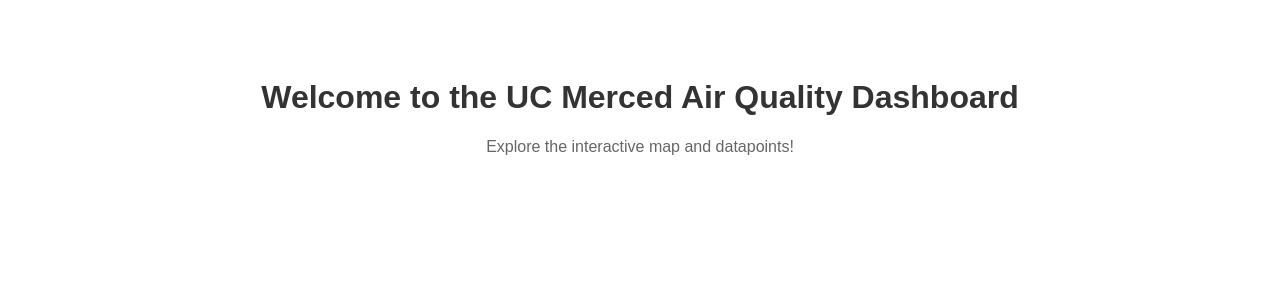
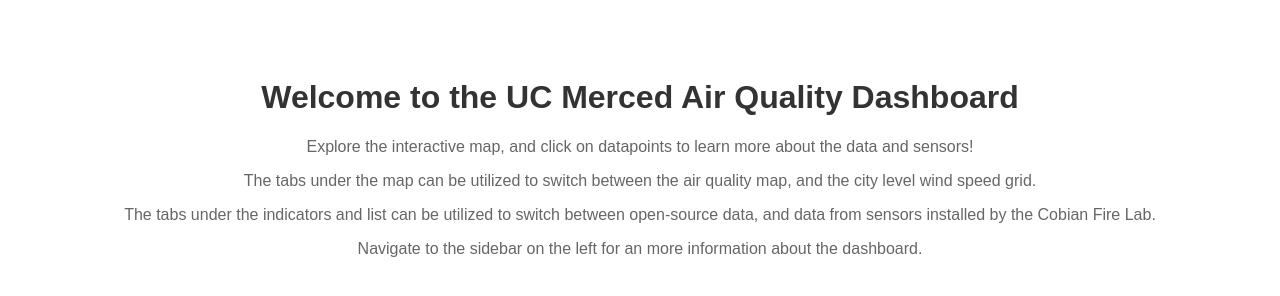
Before and after one commit to Jtsuarez19/AQ-Dashboard, a plain HTML site: page index.html in a window 1280 px wide. Drawn offline with Linux system fonts and the light colour scheme.

Commit message:
Update index.html

```diff
--- a/index.html
+++ b/index.html
@@ -21,6 +21,9 @@
 </head>
 <body>
     <h1>Welcome to the UC Merced Air Quality Dashboard</h1>
-    <p>Explore the interactive map and datapoints!</p>
+    <p>Explore the interactive map, and click on datapoints to learn more about the data and sensors!</p>
+    <p>The tabs under the map can be utilized to switch between the air quality map, and the city level wind speed grid.</p>
+    <p>The tabs under the indicators and list can be utilized to switch between open-source data, and data from sensors installed by the Cobian Fire Lab.</p>
+    <p>Navigate to the sidebar on the left for an more information about the dashboard.</p>
 </body>
 </html>
```
